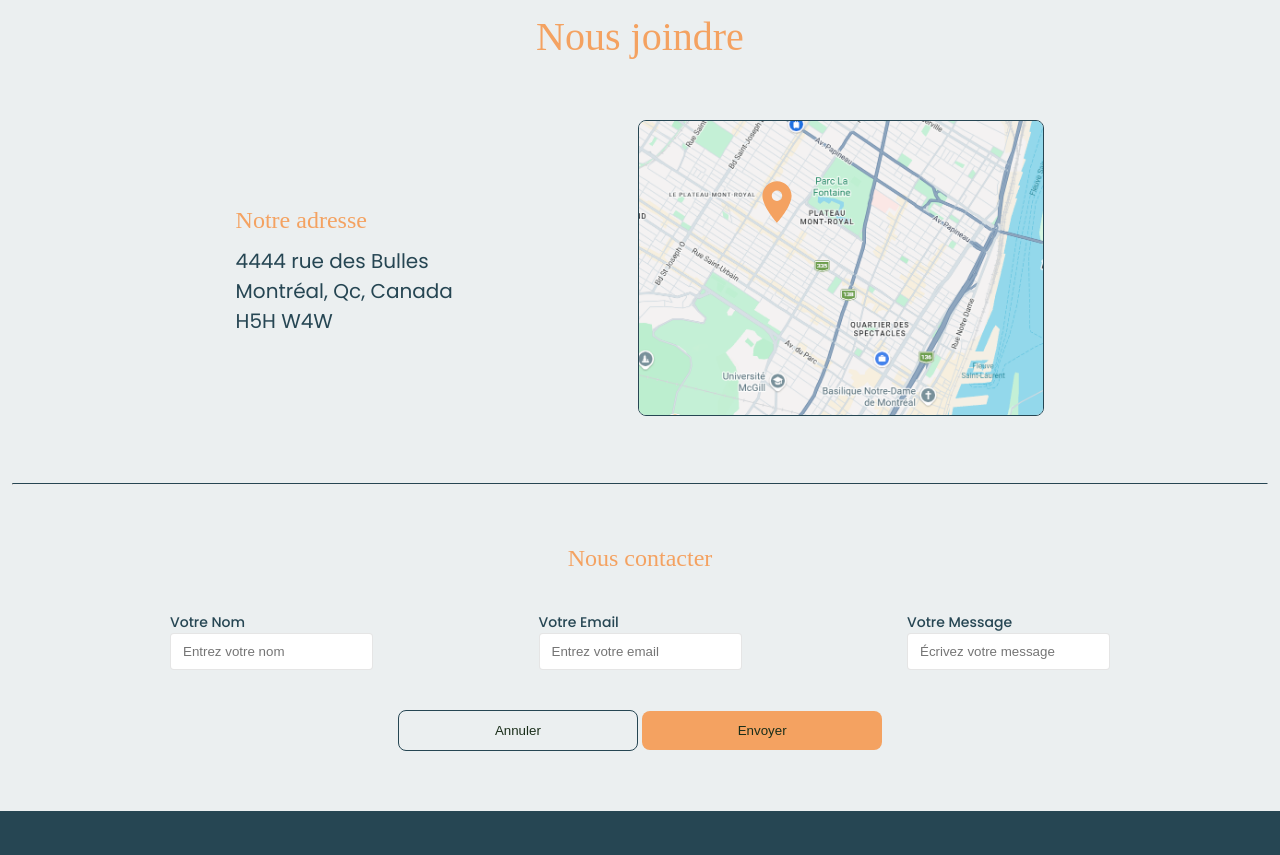
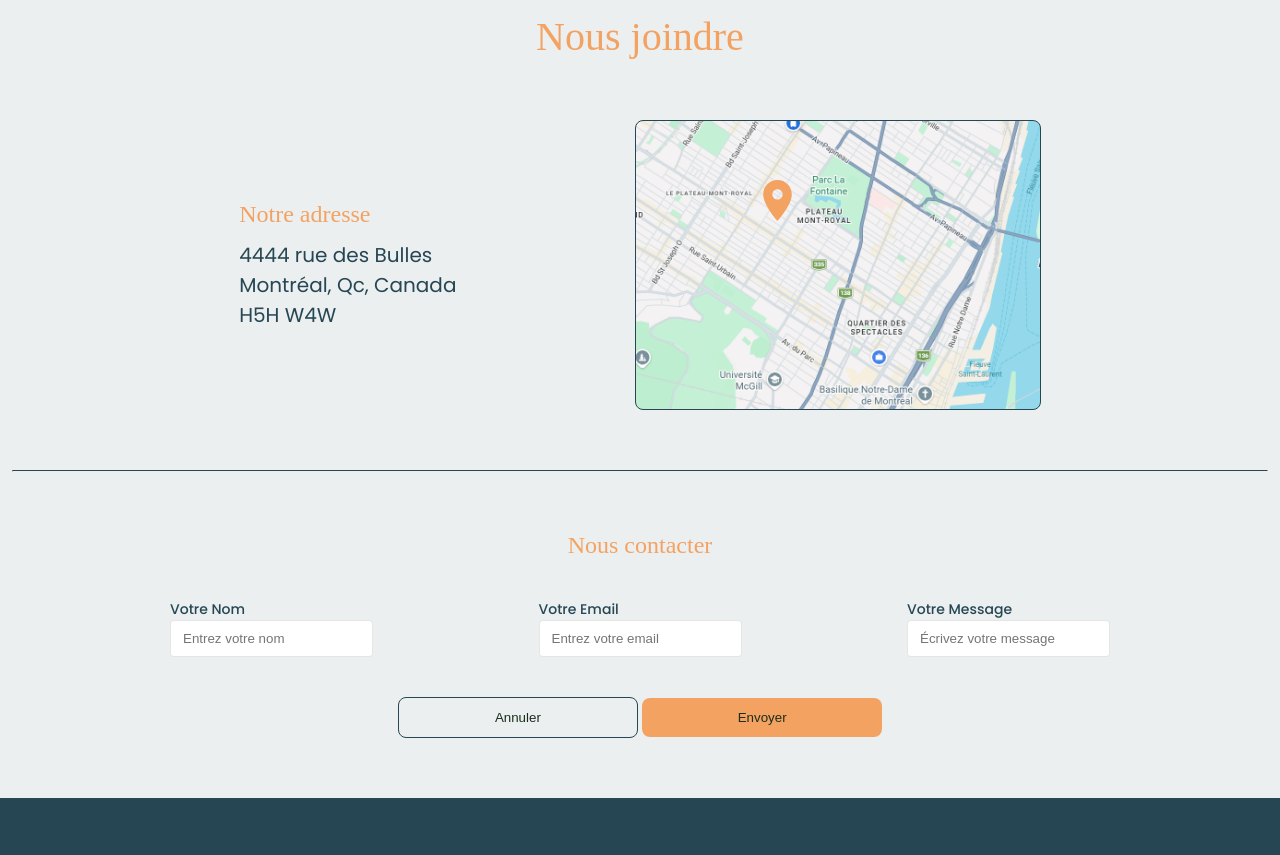
Before and after one commit to mariamelayyan/elayyan-mariam-projet1-web2, a plain HTML site: page index.html in a window 1280 px wide. Shown: the part 4020-4875 px from the top of the page. Drawn offline with Linux system fonts and the light colour scheme; a web font is replaced by a local one.

Commit message:
Update README for clarity; modify index.html title and author meta tag; enhance styles in styles.css for improved layout and presentation

```diff
--- a/index.html
+++ b/index.html
@@ -3,8 +3,9 @@
 <head>
     <meta charset="UTF-8">
     <meta name="viewport" content="width=device-width, initial-scale=1.0">
+    <meta name="author" content="Mariam Elayyan">
     <link rel="stylesheet" href="./styles.css">
-    <title>Document</title>
+    <title>Thé Bulles</title>
 </head>
 <body>
     <!--Section entete de page -->
@@ -248,10 +249,7 @@
                     <h3>Notre adresse</h3>
                     <p class="adress-desc">4444 rue des Bulles <br>Montréal, Qc, Canada <br>H5H W4W</p>
                 </div>
-                <div class="location-image">
-                    <img src="./assets/icons/place.svg" alt="location icon" class="location-icon">
-                    <img src="./assets/maps_place.png" alt="image google maps de l'emplassement du magasin Boba" class="adress-maps">
-                </div>
+                <div class="location-image"></div>
             </div>
             <hr>
             <div class="message">
--- a/styles.css
+++ b/styles.css
@@ -573,8 +573,8 @@ section, footer {
     font-size: var(--font-size-3xl);
     width: 6.25rem;
     white-space: nowrap;
-        background-color: var(--color-bg-icon);
-        color: var(--color-text-light);
+    background-color: var(--color-bg-icon);
+    color: var(--color-text-light);
 }
 .openings-card__day {
     font-size: var(--font-size-xl);
@@ -633,6 +633,7 @@ section, footer {
     font-family: var(--title-font);
     color: var(--color-accent);
     font-size: var(--font-size-xl);
+    white-space: nowrap;
 }
 .team-member {
     display: flex;
@@ -682,9 +683,9 @@ section, footer {
 }
 .adress-container {
     display: flex;
-    flex-wrap: wrap;
     width: 100%;
     justify-content: space-around;
+    gap: var(--space-2xl);
     align-items: center;
 }
 .adress {
@@ -693,18 +694,21 @@ section, footer {
     gap: var(--space-sm);
 }
 .adress-desc {
+    white-space: nowrap;
     font-size: var(--font-size-lg);
 }
-.adress-maps {
-    width: 25.25rem;
+.location-image {
     border: 1px solid var(--color-bg-dark);
     border-radius: var(--border-radius-lg);
-}
-.location-icon {
-    position: relative;
-    left: 10.5rem;
-    bottom: 11.8rem;
-
+    width: 25.25rem;
+    min-width: 200px;
+    height: 18rem;
+    background:
+    url(./assets/icons/place.svg),
+    url(./assets/maps_place.png);
+    background-position: 33% 23%, 33% 23%;
+    background-size: calc(30px + 1.5vw), cover;
+    background-repeat: no-repeat, no-repeat;
 }
 
 #contact h3 {
@@ -724,7 +728,7 @@ hr {
     gap: var(--space-2xl);
 }
 .forum {
-    width: 100%;
+    align-self: stretch;
     display: flex;
     justify-content: space-between;
 }
```
Also changed, not shown: 1 other file.
